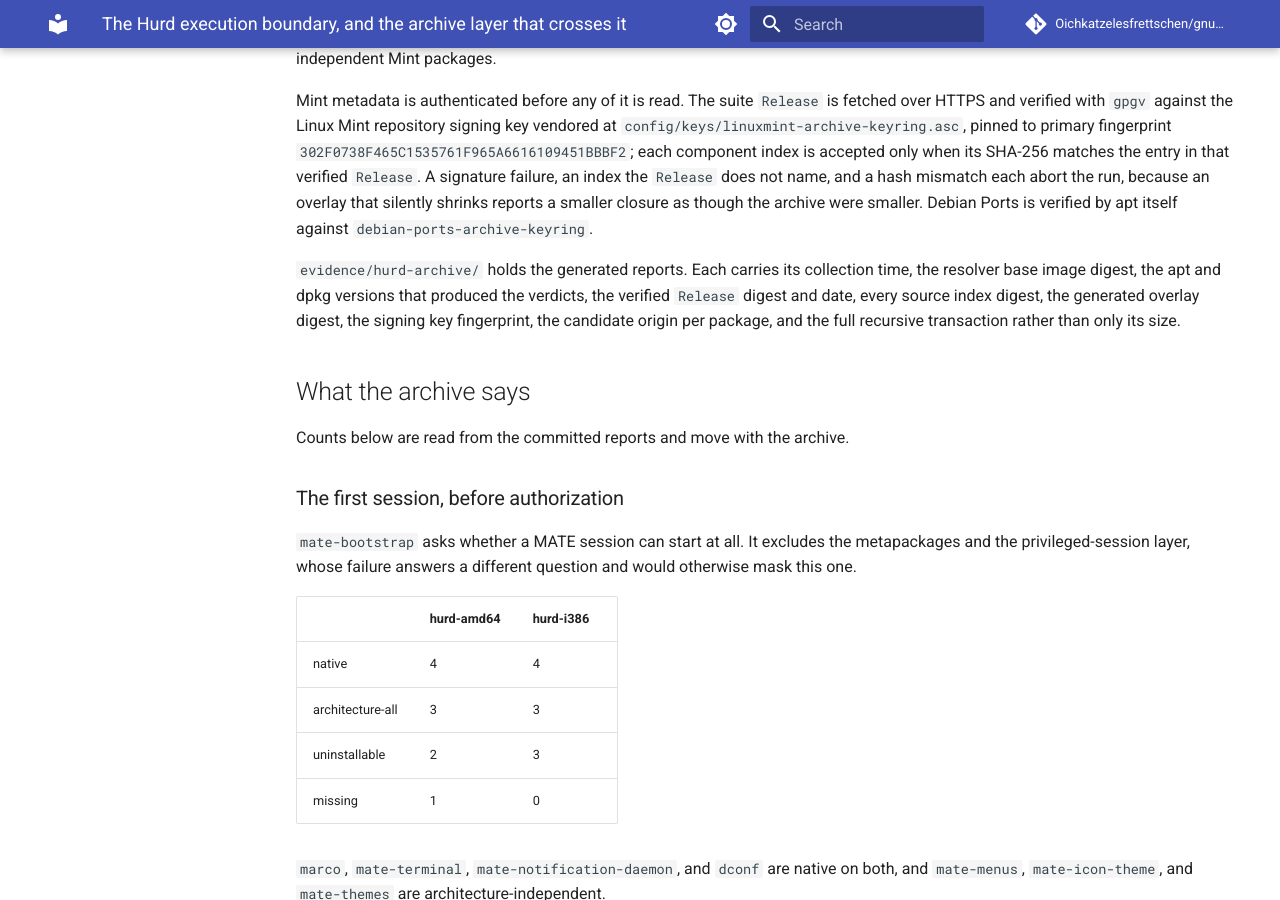
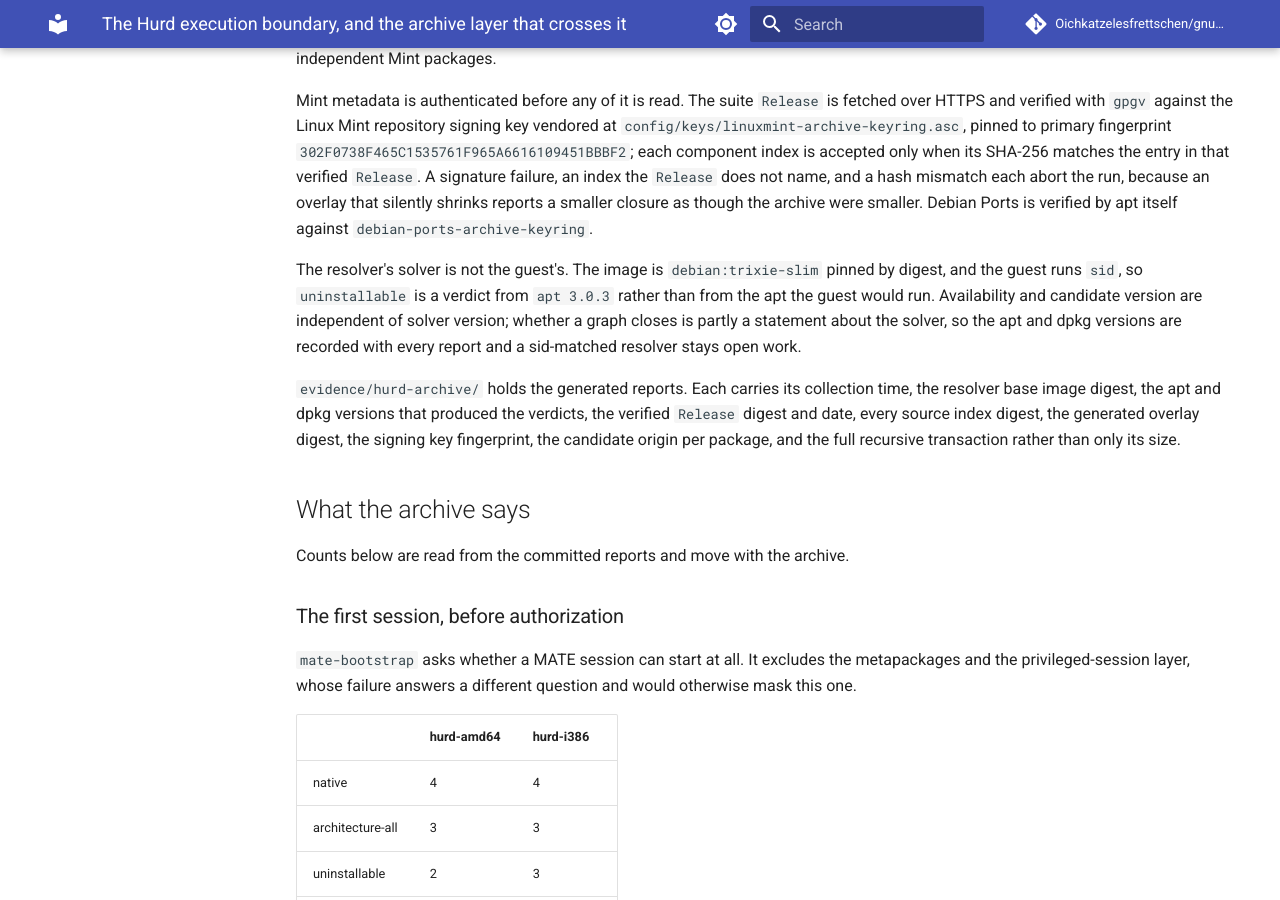
Before and after one commit to Oichkatzelesfrettschen/gnu-hurd-docker, an MkDocs documentation site: the page built from docs/audits/hurd-execution-boundary-and-archive-layer.md, in a window 1280 px wide and 900 px high, scrolled down 1954 px. Built offline with MkDocs 1.6.1 and Material for MkDocs 9.7.7, drawn with Linux system fonts in a browser that asks for light colours; comment, search, counter and statistics services are not loaded; the version menu is left out.

Commit message:
ci: name the resolver image by the digest its own Dockerfile pinned
HURD_RESOLVER_IMAGE was read in the Makefile from `image inspect debian:trixie-slim`,
which reports whatever that tag points at on the invoking host rather than the
image that produced the verdicts, and `2>/dev/null` turned a missing tag into an
empty field. The digest is a literal in the FROM line, so the Dockerfile sets
the variable and the field cannot disagree with the image; a self-test check
requires it to name a digest. The audit now states that the resolver runs
apt 3.0.3 on trixie-slim while the guest runs sid, so an `uninstallable` verdict
is that solver's, and a sid-matched resolver stays open work.

Assisted-by: Claude Code (claude-opus-5[1m])

```diff
--- a/docs/audits/hurd-execution-boundary-and-archive-layer.md
+++ b/docs/audits/hurd-execution-boundary-and-archive-layer.md
@@ -102,6 +102,13 @@ index is accepted only when its SHA-256 matches the entry in that verified
 mismatch each abort the run, because an overlay that silently shrinks reports a
 smaller closure as though the archive were smaller. Debian Ports is verified by
 apt itself against `debian-ports-archive-keyring`.
+
+The resolver's solver is not the guest's. The image is `debian:trixie-slim`
+pinned by digest, and the guest runs `sid`, so `uninstallable` is a verdict from
+`apt 3.0.3` rather than from the apt the guest would run. Availability and
+candidate version are independent of solver version; whether a graph closes is
+partly a statement about the solver, so the apt and dpkg versions are recorded
+with every report and a sid-matched resolver stays open work.
 
 `evidence/hurd-archive/` holds the generated reports. Each carries its
 collection time, the resolver base image digest, the apt and dpkg versions that
```
Also changed, not shown: 15 other files.
